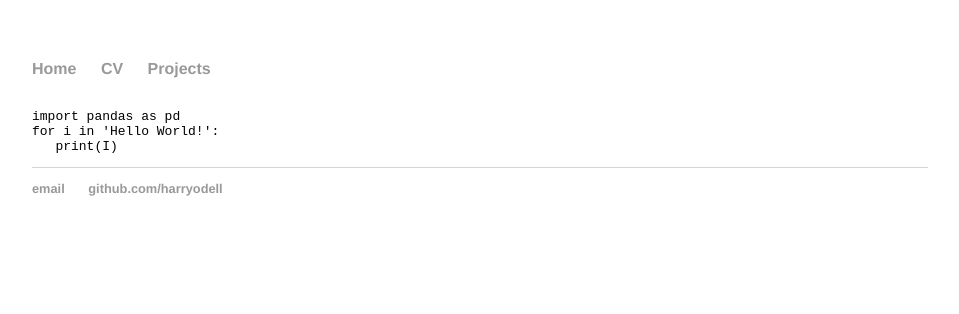
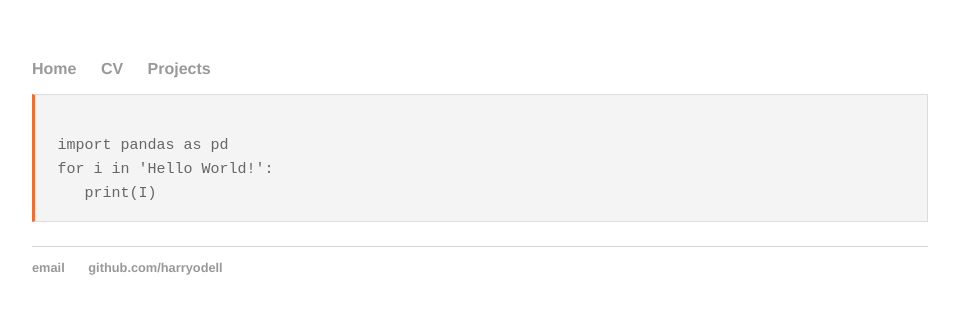
Before and after one commit to harryodell/harryodell.github.io, a Jekyll site: the page built from projects/PfSS.md, in a window 1280 px wide. Shown: the top 314 px of the page, without its empty margins (160-1119 px from the left). Built offline with Jekyll 4.4.1, drawn with Linux system fonts in a browser that asks for light colours; our own code applies the rules of GitHub Pages for plain Markdown files.

Commit message:
Update main.css

```diff
--- a/css/main.css
+++ b/css/main.css
@@ -47,7 +47,19 @@
     margin-top: -10px;
 }
 
-<link rel="stylesheet" href="http://cdnjs.cloudflare.com/ajax/libs/highlight.js/9.2.0/styles/solarized-dark.css">
-<script src="https://code.jquery.com/jquery-2.2.2.min.js" integrity="sha256-36cp2Co+/62rEAAYHLmRCPIych47CvdM+uTBJwSzWjI=" crossorigin="anonymous"></script>
-<script src="http://cdnjs.cloudflare.com/ajax/libs/highlight.js/9.2.0/highlight.min.js"></script>
-<script>hljs.initHighlightingOnLoad();</script>
+pre {
+    background: #f4f4f4;
+    border: 1px solid #ddd;
+    border-left: 3px solid #f36d33;
+    color: #666;
+    page-break-inside: avoid;
+    font-family: monospace;
+    font-size: 15px;
+    line-height: 1.6;
+    margin-bottom: 1.6em;
+    max-width: 100%;
+    overflow: auto;
+    padding: 1em 1.5em;
+    display: block;
+    word-wrap: break-word;
+}
```
